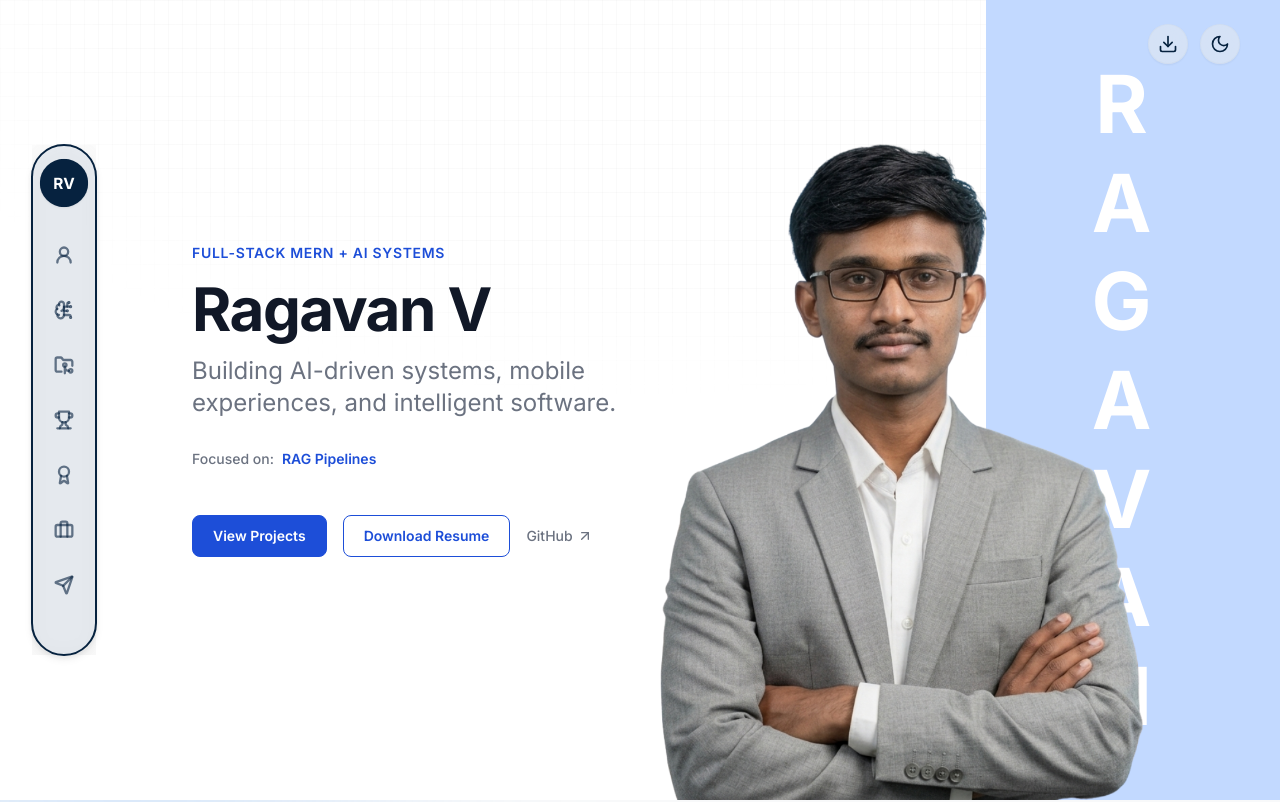
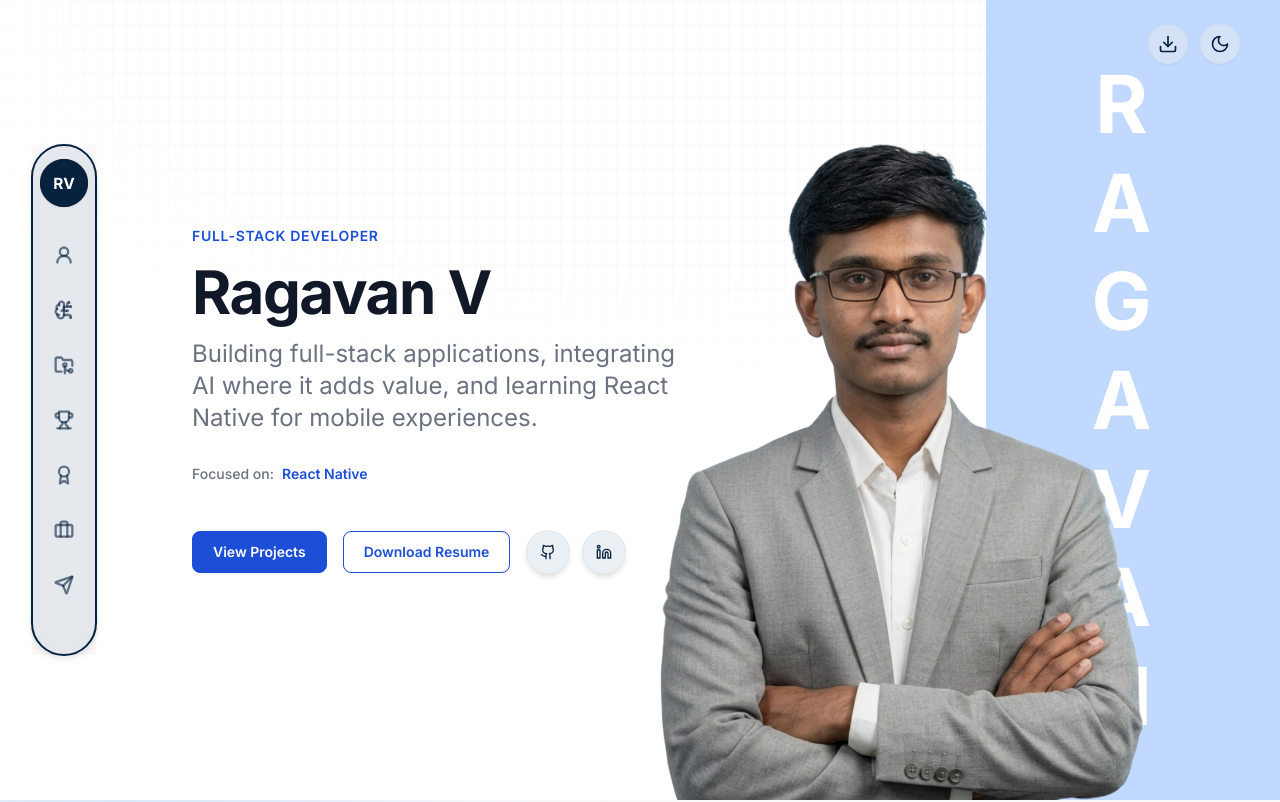
Before and after one commit to ragavan28v/ragavan.dev, a React (Vite) app: page / in a window 1280 px wide. Shown: the top 802 px of the page. Built offline with nearby package versions, Linux system fonts and the light colour scheme.

Commit message:
polished the hero section

```diff
--- a/src/components/AtlasRail.jsx
+++ /dev/null
@@ -1,119 +0,0 @@
-import React from 'react';
-import { ArrowUpRight, Mail, MapPin, Sparkles, Zap } from 'lucide-react';
-import useScrollSpy from '../hooks/useScrollSpy';
-
-const links = [
-  { label: 'About', id: 'about' },
-  { label: 'Skills', id: 'skills' },
-  { label: 'Projects', id: 'projects' },
-  { label: 'Experience', id: 'experience' },
-  { label: 'GitHub', id: 'github' },
-  { label: 'Blog', id: 'blog' },
-  { label: 'Contact', id: 'contact' },
-];
-
-export default function AtlasRail() {
-  const activeId = useScrollSpy(['home', ...links.map((link) => link.id)]);
-
-  return (
-    <aside className="lg:sticky lg:top-24 lg:self-start">
-      <div className="surface-card relative overflow-hidden rounded-[2rem] border-slate-200/80 p-6 shadow-[0_20px_70px_rgba(15,23,42,0.08)]">
-        <div className="pointer-events-none absolute inset-0 bg-[radial-gradient(circle_at_top,_rgba(29,78,216,0.08),_transparent_34%)]" />
-        <div className="relative">
-          <div className="flex items-start justify-between gap-4">
-            <div>
-              <div className="inline-flex h-14 w-14 items-center justify-center rounded-2xl border border-brand-200 bg-brand-50 text-lg font-semibold text-brand-700">
-                RV
-              </div>
-              <p className="mt-4 text-xs font-semibold uppercase tracking-[0.32em] text-brand-600">Portfolio Atlas</p>
-              <h1 className="mt-3 text-2xl font-semibold tracking-tight text-slate-900 dark:text-white">
-                Ragavan V
-              </h1>
-              <p className="mt-2 text-sm text-slate-600 dark:text-slate-300">
-                Full-Stack MERN + AI Systems Developer
-              </p>
-            </div>
-            <div className="rounded-2xl border border-slate-200 bg-white p-3 dark:border-slate-700 dark:bg-slate-900">
-              <Sparkles className="h-5 w-5 text-brand-600" />
-            </div>
-          </div>
-
-          <div className="mt-6 grid grid-cols-3 gap-3">
-            {[
-              { label: 'AI', value: 'Systems' },
-              { label: 'Mobile', value: 'MERN + Expo' },
-              { label: 'Infra', value: 'Real-time' },
-            ].map((item) => (
-              <div
-                key={item.label}
-                className="rounded-2xl border border-slate-200 bg-slate-50 px-3 py-3 dark:border-slate-700 dark:bg-slate-800"
-              >
-                <p className="text-[10px] font-semibold uppercase tracking-[0.26em] text-slate-500">{item.label}</p>
-                <p className="mt-2 text-xs font-medium text-slate-800 dark:text-slate-100">{item.value}</p>
-              </div>
-            ))}
-          </div>
-
-          <div className="mt-6 rounded-[1.5rem] border border-slate-200 bg-white p-4 dark:border-slate-700 dark:bg-slate-900">
-            <div className="flex items-center gap-2 text-sm font-semibold text-slate-900 dark:text-white">
-              <Zap className="h-4 w-4 text-brand-600" />
-              Current focus
-            </div>
-            <p className="mt-3 text-sm text-slate-600 dark:text-slate-300">
-              Shipping intelligent software systems with clean architecture, fast interfaces, and practical AI layers.
-            </p>
-            <div className="mt-4 flex items-center gap-2 text-xs font-medium text-slate-500">
-              <MapPin className="h-3.5 w-3.5" />
-              India - Remote-friendly
-            </div>
-          </div>
-
-          <nav className="mt-6 space-y-2" aria-label="Atlas navigation">
-            {links.map((link, index) => {
-              const active = activeId === link.id;
-              return (
-                <button
-                  key={link.id}
-                  type="button"
-                  onClick={() => document.getElementById(link.id)?.scrollIntoView({ behavior: 'smooth', block: 'start' })}
-                  className={`group flex w-full items-center justify-between rounded-2xl border px-4 py-3 text-left transition duration-200 ${
-                    active
-                      ? 'border-brand-200 bg-brand-50 text-brand-700'
-                      : 'border-slate-200 bg-white text-slate-700 hover:border-slate-300 hover:bg-slate-50 dark:border-slate-700 dark:bg-slate-900 dark:text-slate-300 dark:hover:bg-slate-800'
-                  }`}
-                >
-                  <span className="flex items-center gap-3">
-                    <span className="text-xs font-semibold uppercase tracking-[0.22em] text-slate-400">
-                      0{index + 1}
-                    </span>
-                    <span className="text-sm font-medium">{link.label}</span>
-                  </span>
-                  <ArrowUpRight className={`h-4 w-4 transition ${active ? 'opacity-100' : 'opacity-0 group-hover:opacity-100'}`} />
-                </button>
-              );
-            })}
-          </nav>
-
-          <div className="mt-6 grid gap-3 sm:grid-cols-2 lg:grid-cols-1">
-            <a
-              href="https://example.com/ragavan-v-resume.pdf"
-              target="_blank"
-              rel="noreferrer"
-              className="inline-flex items-center justify-center gap-2 rounded-full border border-brand-600 bg-brand-600 px-4 py-3 text-sm font-semibold text-white transition hover:-translate-y-0.5 hover:bg-brand-700"
-            >
-              Resume
-              <ArrowUpRight className="h-4 w-4" />
-            </a>
-            <a
-              href="mailto:ragavan@example.com"
-              className="inline-flex items-center justify-center gap-2 rounded-full border border-slate-200 px-4 py-3 text-sm font-semibold text-slate-700 transition hover:-translate-y-0.5 hover:border-brand-300 hover:text-brand-700 dark:border-slate-700 dark:text-slate-200"
-            >
-              <Mail className="h-4 w-4" />
-              Contact
-            </a>
-          </div>
-        </div>
-      </div>
-    </aside>
-  );
-}
--- a/src/components/Contact.jsx
+++ b/src/components/Contact.jsx
@@ -5,10 +5,10 @@ import useInView from '../hooks/useInView';
 import { fadeUp, stagger } from '../lib/animations';
 
 const contactLinks = [
-  { label: 'LinkedIn', href: 'https://linkedin.com/', icon: Linkedin },
-  { label: 'GitHub', href: 'https://github.com/', icon: Github },
+  { label: 'LinkedIn', href: 'https://www.linkedin.com/in/ragavan-v-15a2b3292/', icon: Linkedin },
+  { label: 'GitHub', href: 'https://github.com/ragavan28v', icon: Github },
   { label: 'Email', href: 'mailto:ragavan@example.com', icon: Mail },
-  { label: 'Resume', href: 'https://example.com/ragavan-v-resume.pdf', icon: FileText },
+  { label: 'Resume', href: 'https://drive.google.com/file/d/1tfAqFMEOjnK1-TJiCBkj9PM4BhfcrCFY/view?usp=drive_link', icon: FileText },
 ];
 
 export default function Contact() {
@@ -46,12 +46,11 @@ export default function Contact() {
                   href={link.href}
                   target={link.href.startsWith('http') ? '_blank' : undefined}
                   rel={link.href.startsWith('http') ? 'noreferrer' : undefined}
-                  className="flex flex-col items-center gap-1.5 text-secondary hover:text-accent transition-colors duration-150"
+                  className="inline-flex h-12 w-12 items-center justify-center rounded-full glass-effect text-secondary shadow-md transition-colors duration-150 hover:border-accent hover:text-accent"
+                  aria-label={link.label}
+                  title={link.label}
                 >
-                  <div className="flex h-10 w-10 items-center justify-center rounded-full glass-effect shadow-md hover:border-accent hover:text-accent transition-colors">
-                    <Icon className="h-4 w-4" />
-                  </div>
-                  <span className="text-xs font-semibold">{link.label}</span>
+                  <Icon className="h-4 w-4" />
                 </a>
               );
             })}
--- a/src/components/Footer.jsx
+++ b/src/components/Footer.jsx
@@ -1,32 +1,49 @@
 import React from 'react';
+import { FileText, Github, Linkedin, Mail } from 'lucide-react';
 
 export default function Footer() {
   return (
     <footer className="border-t border-theme bg-white dark:bg-page py-6">
       <div className="section-inner flex flex-col gap-3 text-xs text-secondary sm:flex-row sm:items-center sm:justify-between font-medium">
         <p>© 2025 Ragavan V</p>
-        <div className="flex items-center gap-5">
+        <div className="flex items-center gap-3">
           <a
-            href="https://linkedin.com/"
+            href="https://www.linkedin.com/in/ragavan-v-15a2b3292/"
             target="_blank"
             rel="noreferrer"
-            className="hover:text-accent transition-colors"
+            className="inline-flex h-9 w-9 items-center justify-center rounded-full glass-effect transition-colors hover:text-accent"
+            aria-label="LinkedIn"
+            title="LinkedIn"
           >
-            LinkedIn
+            <Linkedin className="h-4 w-4" />
           </a>
           <a
-            href="https://github.com/"
+            href="https://github.com/ragavan28v"
             target="_blank"
             rel="noreferrer"
-            className="hover:text-accent transition-colors"
+            className="inline-flex h-9 w-9 items-center justify-center rounded-full glass-effect transition-colors hover:text-accent"
+            aria-label="GitHub"
+            title="GitHub"
           >
-            GitHub
+            <Github className="h-4 w-4" />
           </a>
           <a
             href="mailto:ragavan@example.com"
-            className="hover:text-accent transition-colors"
+            className="inline-flex h-9 w-9 items-center justify-center rounded-full glass-effect transition-colors hover:text-accent"
+            aria-label="Email"
+            title="Email"
           >
-            Email
+            <Mail className="h-4 w-4" />
+          </a>
+          <a
+            href="https://drive.google.com/file/d/1tfAqFMEOjnK1-TJiCBkj9PM4BhfcrCFY/view?usp=drive_link"
+            target="_blank"
+            rel="noreferrer"
+            className="inline-flex h-9 w-9 items-center justify-center rounded-full glass-effect transition-colors hover:text-accent"
+            aria-label="Resume"
+            title="Resume"
+          >
+            <FileText className="h-4 w-4" />
           </a>
         </div>
       </div>
--- a/src/components/Hero.jsx
+++ b/src/components/Hero.jsx
@@ -1,15 +1,15 @@
 import React, { useEffect, useState } from 'react';
 import { AnimatePresence, motion } from 'framer-motion';
-import { ArrowUpRight } from 'lucide-react';
+import { Github, Linkedin } from 'lucide-react';
 import useInView from '../hooks/useInView';
 import { fadeUp } from '../lib/animations';
 
 const tags = [
-  'AI Agents',
+  'Full-Stack Development',
+  'AI Integration',
   'React Native',
-  'RAG Pipelines',
   'MERN Stack',
-  'Real-Time Systems'
+  'Mobile Apps'
 ];
 
 export default function Hero() {
@@ -44,13 +44,13 @@ export default function Hero() {
           {/* Left Column: Copy & Actions */}
           <motion.div variants={fadeUp} className="flex flex-col justify-center text-left">
             <span className="section-kicker text-sm font-semibold tracking-wider text-accent uppercase">
-              Full-Stack MERN + AI Systems
+              Full-Stack Developer
             </span>
             <h1 className="mt-4 text-4xl font-bold tracking-tight text-primary sm:text-5xl lg:text-6xl">
               Ragavan V
             </h1>
             <h2 className="mt-4 text-xl font-normal leading-relaxed text-secondary sm:text-2xl max-w-xl">
-              Building AI-driven systems, mobile experiences, and intelligent software.
+              Building full-stack applications, integrating AI where it adds value, and learning React Native for mobile experiences.
             </h2>
 
             {/* Cycling Tag Strip */}
@@ -85,21 +85,35 @@ export default function Hero() {
                 View Projects
               </a>
               <a
-                href="https://example.com/ragavan-v-resume.pdf"
+                href="https://drive.google.com/file/d/1tfAqFMEOjnK1-TJiCBkj9PM4BhfcrCFY/view?usp=drive_link"
                 target="_blank"
                 rel="noreferrer"
                 className="btn-outline border-accent"
               >
                 Download Resume
               </a>
-              <a
-                href="https://github.com/"
-                target="_blank"
-                rel="noreferrer"
-                className="link-accent inline-flex items-center gap-1 hover:opacity-80"
-              >
-                GitHub <ArrowUpRight className="h-4 w-4" />
-              </a>
+              <div className="flex items-center gap-3">
+                <a
+                  href="https://github.com/ragavan28v"
+                  target="_blank"
+                  rel="noreferrer"
+                  className="inline-flex h-11 w-11 items-center justify-center rounded-full bg-slate-200/70 dark:bg-slate-800/70 backdrop-blur-md border border-slate-300/30 dark:border-slate-700/30 text-[#06223F] dark:text-white shadow-md transition-all duration-150 hover:bg-slate-300/80 dark:hover:bg-slate-700/80 hover:shadow-lg"
+                  aria-label="GitHub"
+                  title="GitHub"
+                >
+                  <Github className="h-4 w-4" />
+                </a>
+                <a
+                  href="https://www.linkedin.com/in/ragavan-v-15a2b3292/"
+                  target="_blank"
+                  rel="noreferrer"
+                  className="inline-flex h-11 w-11 items-center justify-center rounded-full bg-slate-200/70 dark:bg-slate-800/70 backdrop-blur-md border border-slate-300/30 dark:border-slate-700/30 text-[#06223F] dark:text-white shadow-md transition-all duration-150 hover:bg-slate-300/80 dark:hover:bg-slate-700/80 hover:shadow-lg"
+                  aria-label="LinkedIn"
+                  title="LinkedIn"
+                >
+                  <Linkedin className="h-4 w-4" />
+                </a>
+              </div>
             </div>
           </motion.div>
 
--- a/src/components/Navbar.jsx
+++ b/src/components/Navbar.jsx
@@ -128,7 +128,7 @@ export default function Navbar({ darkMode, onToggleDarkMode }) {
       {/* Unified Top Right Quick Actions (always at the top right corner) */}
       <div className="fixed top-6 right-6 lg:right-10 z-40 flex items-center gap-3">
         <a
-          href="https://example.com/ragavan-v-resume.pdf"
+          href="https://drive.google.com/file/d/1tfAqFMEOjnK1-TJiCBkj9PM4BhfcrCFY/view?usp=drive_link"
           target="_blank"
           rel="noreferrer"
           className="inline-flex h-10 w-10 items-center justify-center rounded-full bg-slate-200/60 dark:bg-slate-800/60 backdrop-blur-md border border-slate-300/30 dark:border-slate-700/30 text-[#06223F] dark:text-white transition-all duration-150 hover:bg-slate-300/80 dark:hover:bg-slate-700/80 shadow-sm"
--- a/src/main.jsx
+++ b/src/main.jsx
@@ -1,6 +1,5 @@
 import React from 'react';
 import ReactDOM from 'react-dom/client';
-import { BrowserRouter } from 'react-router-dom';
 import '@fontsource/inter/400.css';
 import '@fontsource/inter/500.css';
 import '@fontsource/inter/600.css';
@@ -10,8 +9,6 @@ import App from './App';
 
 ReactDOM.createRoot(document.getElementById('root')).render(
   <React.StrictMode>
-    <BrowserRouter>
-      <App />
-    </BrowserRouter>
+    <App />
   </React.StrictMode>
 );
```
